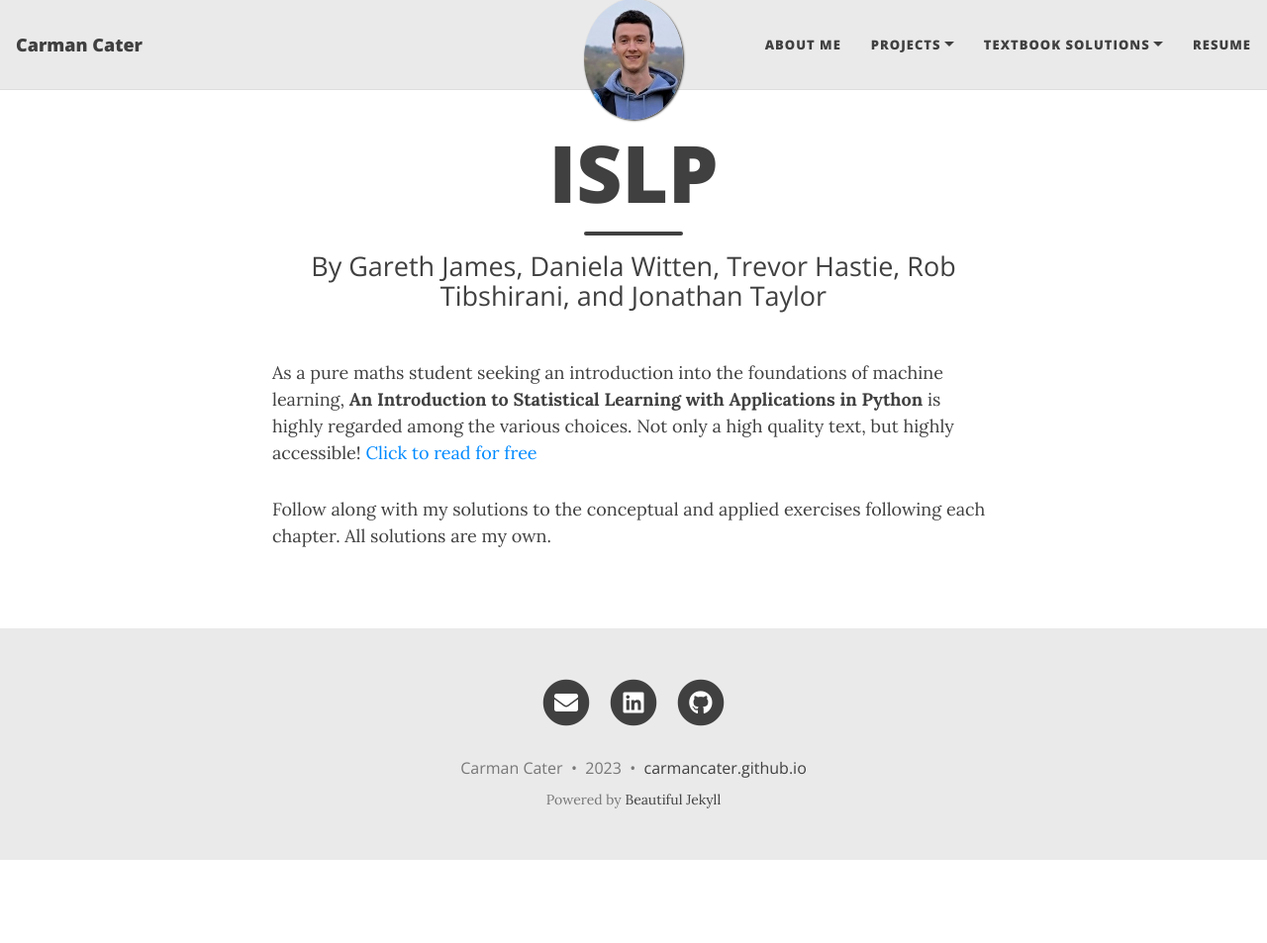
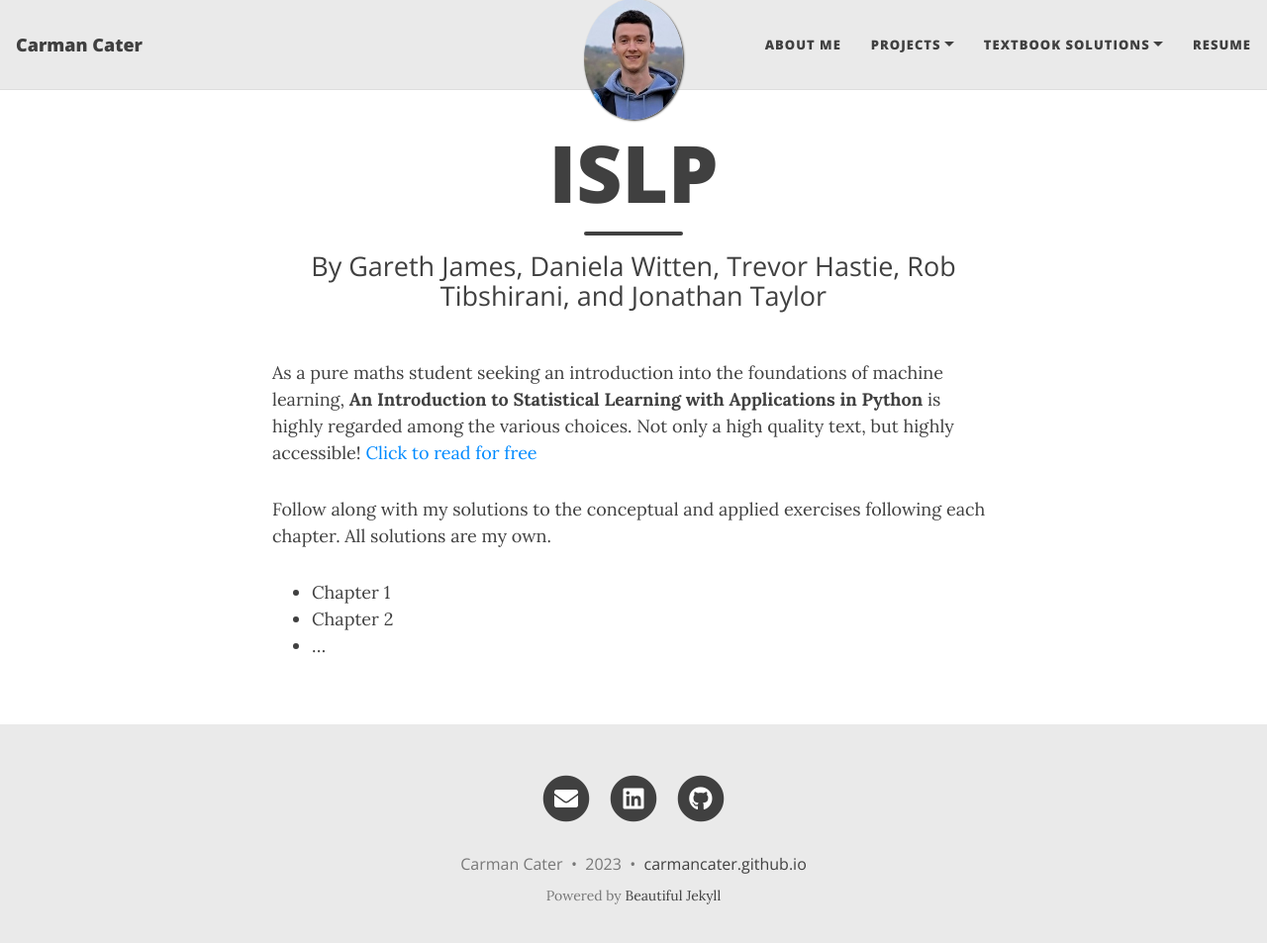
Before and after one commit to carmancater/carmancater.github.io, a Jekyll site: the page built from islpSolutions.md, in a window 1280 px wide and 966 px high. Shown: the top 953 px of the window at 99% size. Built offline with Jekyll 4.4.1, drawn with Linux system fonts in a browser that asks for light colours; nearby versions of some CDN libraries.

Commit message:
Update islpSolutions.md

```diff
--- a/islpSolutions.md
+++ b/islpSolutions.md
@@ -7,3 +7,7 @@ subtitle: By Gareth James, Daniela Witten, Trevor Hastie, Rob Tibshirani, and Jo
 As a pure maths student seeking an introduction into the foundations of machine learning, **An Introduction to Statistical Learning with Applications in Python** is highly regarded among the various choices. Not only a high quality text, but highly accessible! [Click to read for free](https://www.statlearning.com/){:target="_blank"}
 
 Follow along with my solutions to the conceptual and applied exercises following each chapter. All solutions are my own.
+
+- Chapter 1
+- Chapter 2
+- ...
```
